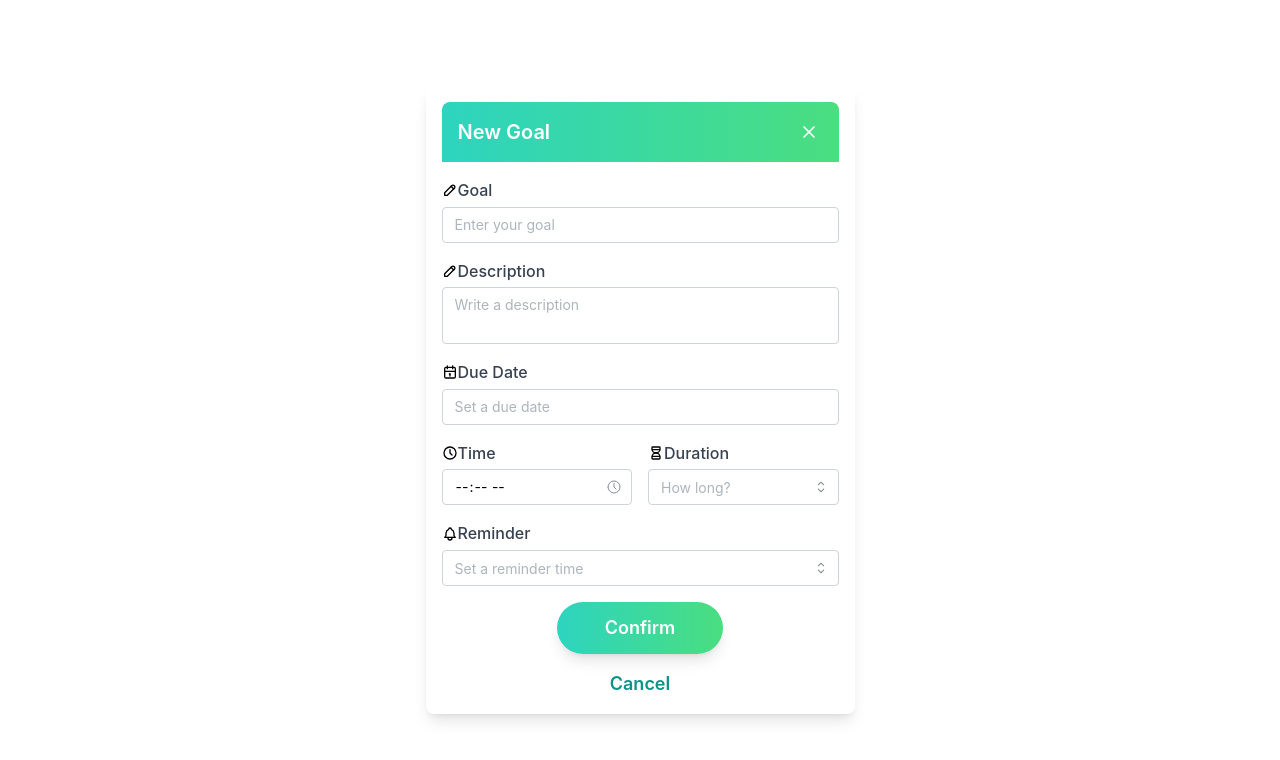
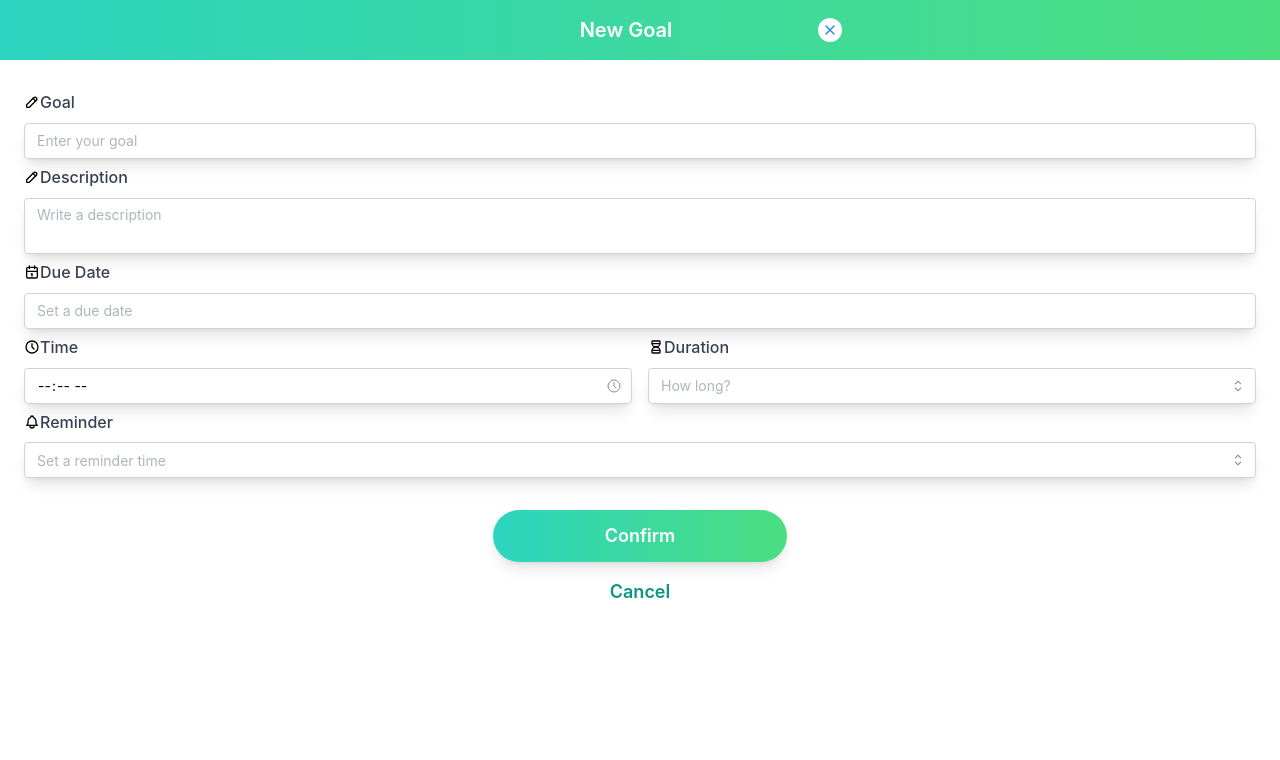
Before and after one commit to tempus-colab/goalify-client, a React (Vite) app: page /AddGoal in a window 1280 px wide. Shown: the top 760 px of the page. Built offline with nearby package versions, Linux system fonts and the light colour scheme.

Commit message:
Fixed the page layout on addGoal and fixed buttons on header

```diff
--- a/src/features/AddGoal.tsx
+++ b/src/features/AddGoal.tsx
@@ -1,5 +1,5 @@
 import {useState, useRef} from 'react';
-import {TextInput, Textarea, Select, Button, Group, Grid, Flex, ActionIcon, rem} from '@mantine/core';
+import {TextInput, Textarea, Select, Grid, Flex, ActionIcon, rem} from '@mantine/core';
 import {DatePickerInput, TimeInput} from '@mantine/dates';
 import { IconClock, IconHourglass, IconX, IconBell, IconPencil, IconCalendar } from '@tabler/icons-react';
 
@@ -37,17 +37,22 @@ const AddGoal = () => {
     );
 
     return (
-        <div className="flex flex-col justify-center items-center h-screen bg-white">
-            <div className="max-w-lg p-4 bg-white shadow-lg rounded-lg">
-                <div className="bg-gradient-to-r from-teal-400 to-green-400 p-4 rounded-t-lg flex justify-between items-center">
-                    <h1 className="text-xl font-semibold text-white">New Goal</h1>
-                    <ActionIcon variant="transparent">
-                    <IconX size={20} color="white" />
+        <div className="min-h-screen">
+            <div className="flex flex-col min-h-screen">
+                <div className="bg-gradient-to-r from-teal-400 to-green-400 p-4  flex justify-center items-center relative">
+                    <h1 className="text-xl font-semibold text-white text-center ">New Goal</h1>
+                    <ActionIcon variant="transparent" className="absolute left-36">
+                        <div className="">
+                            <div className="bg-white rounded-full w-6 h-6 flex items-center justify-center">
+                                <IconX size={16} />
+                            </div>
+                        </div>
                     </ActionIcon>
                 </div>
-                <div className="space-y-4 mt-4">
+                <div className="px-6 py-6 "
+>
                     <div>
-                        <Flex align="center" mb={4}>
+                        <Flex align="center" mb={8} pt={6}>
                             <IconPencil size={16} />
                             <label className="text-gray-700 font-medium">Goal</label>
                         </Flex>
@@ -56,11 +61,14 @@ const AddGoal = () => {
                             value={goal}
                             onChange={(e) => setGoal(e.target.value)}
                             required
+                            classNames={{
+                                input: 'rounded-xl border border-black p-10 shadow-lg',
+                            }}
                         />
                     </div>
 
                     <div>
-                        <Flex align="center" mb={4}>
+                        <Flex align="center" mb={8} pt={6}>
                             <IconPencil size={16} />
                             <label className="text-gray-700 font-medium">Description</label>
                         </Flex>
@@ -69,11 +77,14 @@ const AddGoal = () => {
                             value={description}
                             onChange={(e) => setDescription(e.target.value)}
                             required
+                            classNames={{
+                                input: 'rounded-xl border border-black p-10 shadow-lg',
+                            }}
                         />
                     </div>
 
                     <div>
-                        <Flex align="center" mb={4}>
+                        <Flex align="center" mb={8} pt={6}>
                             <IconCalendar size={16} />
                             <label className="text-gray-700 font-medium">Due Date</label>
                         </Flex>
@@ -82,13 +93,16 @@ const AddGoal = () => {
                             value={value}
                             onChange={setValue}
                             required
+                            classNames={{
+                                input: 'rounded-xl border border-black p-10 shadow-lg',
+                            }}
                         />
                     </div>
 
 
                     <Grid>
-                        <Grid.Col span={6}>
-                            <Flex align="center" mb={4}>
+                        <Grid.Col span={6} >
+                            <Flex align="center" mb={8} pt={6}>
                                 <IconClock size={16} />
                                 <label className="text-gray-700 font-medium">Time</label>
                             </Flex>
@@ -99,11 +113,14 @@ const AddGoal = () => {
                                 value={time || ''}
                                 onChange={(e) => handleTimeChange(e.target.value)}
                                 required
+                                classNames={{
+                                    input: 'rounded-xl border border-black p-10 shadow-lg',
+                                }}
                             />
                         </Grid.Col>
 
                         <Grid.Col span={6}>
-                            <Flex align="center" mb={4}>
+                            <Flex align="center" mb={8} pt={6}>
                                 <IconHourglass size={16} />
                                 <label className="text-gray-700 font-medium">Duration</label>
                             </Flex>
@@ -128,12 +145,15 @@ const AddGoal = () => {
                                 value={duration}
                                 onChange={handleDurationChange}
                                 required
+                                classNames={{
+                                    input: 'rounded-xl border border-black p-10 shadow-lg',
+                                }}
                             />
                         </Grid.Col>
                     </Grid>
 
                     <div>
-                        <Flex  align="center" mb={4}>
+                        <Flex  align="center" mb={8} pt={6}>
                             <IconBell size={16} />
                             <label className="text-gray-700 font-medium">Reminder</label>
                         </Flex>
@@ -157,13 +177,16 @@ const AddGoal = () => {
                             value={reminder}
                             onChange={handleReminderChange}
                             required
+                            classNames={{
+                                input: 'rounded-xl border border-black p-10 shadow-lg',
+                            }}
                         />
                     </div>
 
-                    <div className="flex flex-col items-center space-y-4 mt-6">
+                    <div className="flex flex-col items-center space-y-4 mt-8">
                         <div
                             onClick={handleSubmit}
-                            className="cursor-pointer bg-gradient-to-r from-teal-400 to-green-400 text-white font-semibold text-lg px-12 py-3 rounded-full shadow-lg hover:from-teal-300 hover:to-green-300 text-center"
+                            className="cursor-pointer bg-gradient-to-r from-teal-400 to-green-400 text-white font-semibold text-lg px-28 py-3 rounded-full shadow-lg hover:from-teal-300 hover:to-green-300 text-center"
                         >
                             Confirm
                         </div>
--- a/src/features/navigation/mobile/top.navigation.tsx
+++ b/src/features/navigation/mobile/top.navigation.tsx
@@ -1,6 +1,6 @@
 import { Logo } from "icons";
 import { Link, useNavigate} from "react-router-dom";
-import { Button } from "@mantine/core";
+
 
 
 export function MobileTopNavigation() {
@@ -17,14 +17,12 @@ export function MobileTopNavigation() {
           <Logo />
         </Link>
 
-        <Button
+        <div
           onClick={handleAddGoal}
-          color="teal"
-          variant="outline "
-          className="font-size: 2 rem  font-bold rounded-full"
+          className="bg-white rounded-full w-8 h-8 flex items-center justify-center text-black text-2xl  "
         >
-          +
-        </Button>
+          <span className="relative" style={{ top: '-2px' }}>+</span>
+        </div>
       </nav>
     </header>
   );
```
